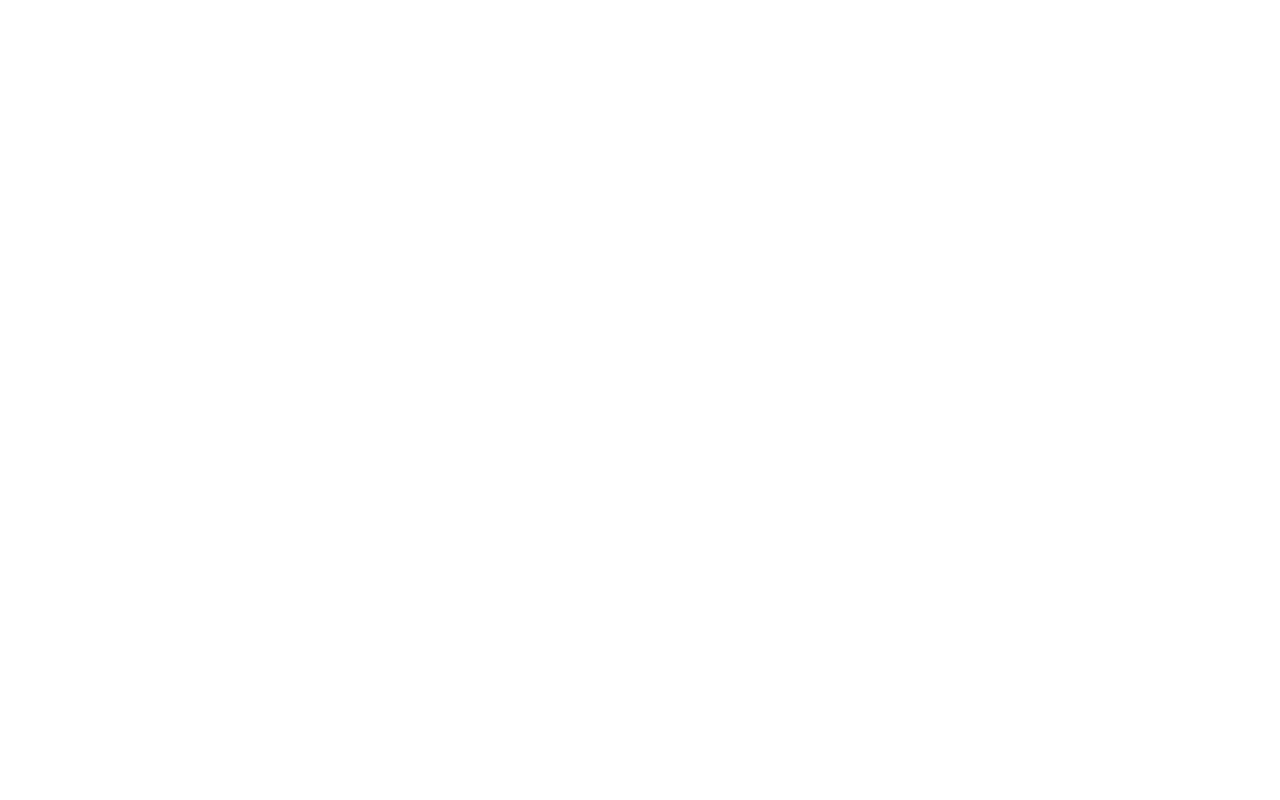
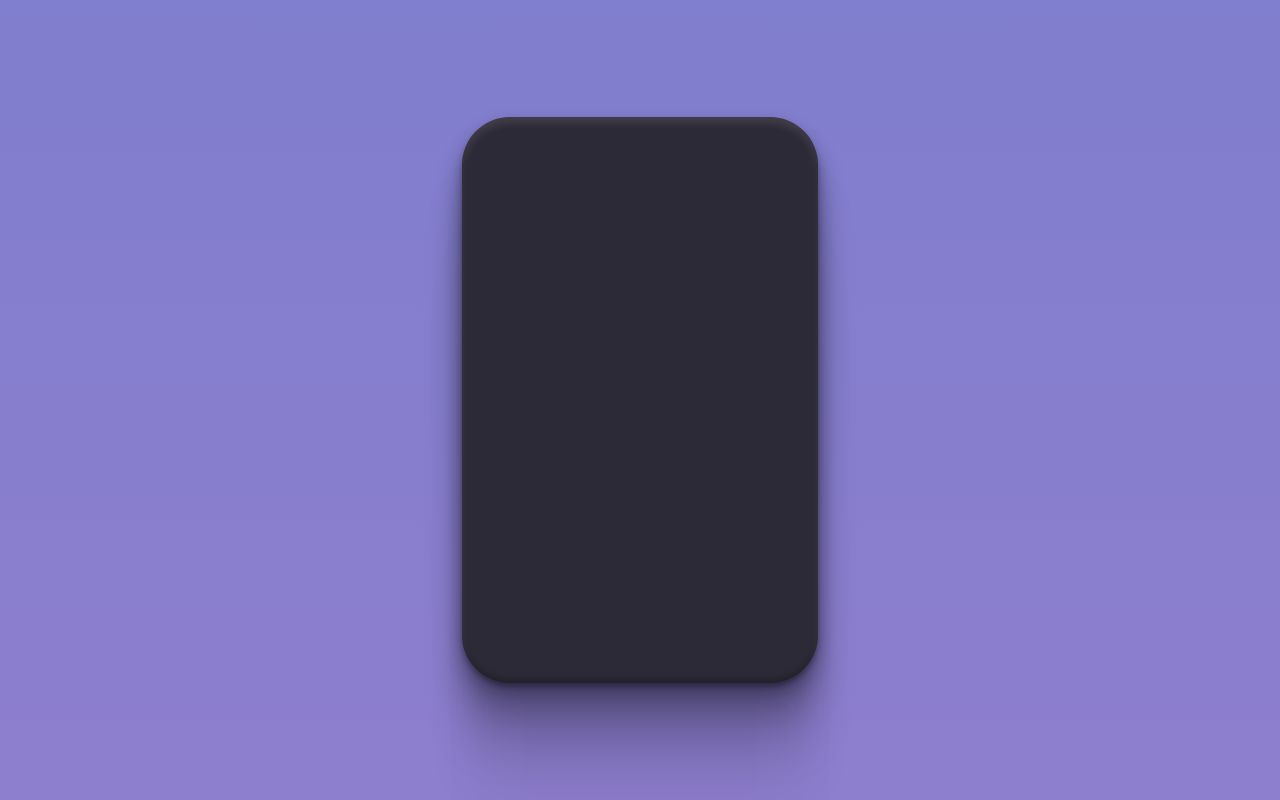
Before and after one commit to leticea/calculator-rocketseat, a plain HTML site: page index.html in a window 1280 px wide. Drawn offline with Linux system fonts and the light colour scheme.

Commit message:
editando o body

```diff
--- a/style.css
+++ b/style.css
@@ -5,3 +5,25 @@
   -webkit-font-smoothing: antialiased;
   -moz-osx-font-smoothing: grayscale;
 }
+
+body {
+  height: 100vh;
+  width: 100vw;
+  background: linear-gradient(180deg, #807ece 0%, #8e7ece 100%);
+
+  display: grid;
+  place-content: center;
+}
+
+#calculator {
+  width: 356px;
+  height: 566px;
+
+  background: #2d2a37;
+  box-shadow: 0px 4px 4px rgba(0, 0, 0, 0.25),
+    0px 188px 52px rgba(0, 0, 0, 0.01), 0px 120px 48px rgba(0, 0, 0, 0.04),
+    0px 68px 41px rgba(0, 0, 0, 0.15), 0px 30px 30px rgba(0, 0, 0, 0.26),
+    0px 8px 17px rgba(0, 0, 0, 0.29), inset 0px 6px 8px rgba(255, 255, 255, 0.1),
+    inset 0px -4px 5px rgba(0, 0, 0, 0.22);
+  border-radius: 48px;
+}
```
Also changed, not shown: 1 other file.
